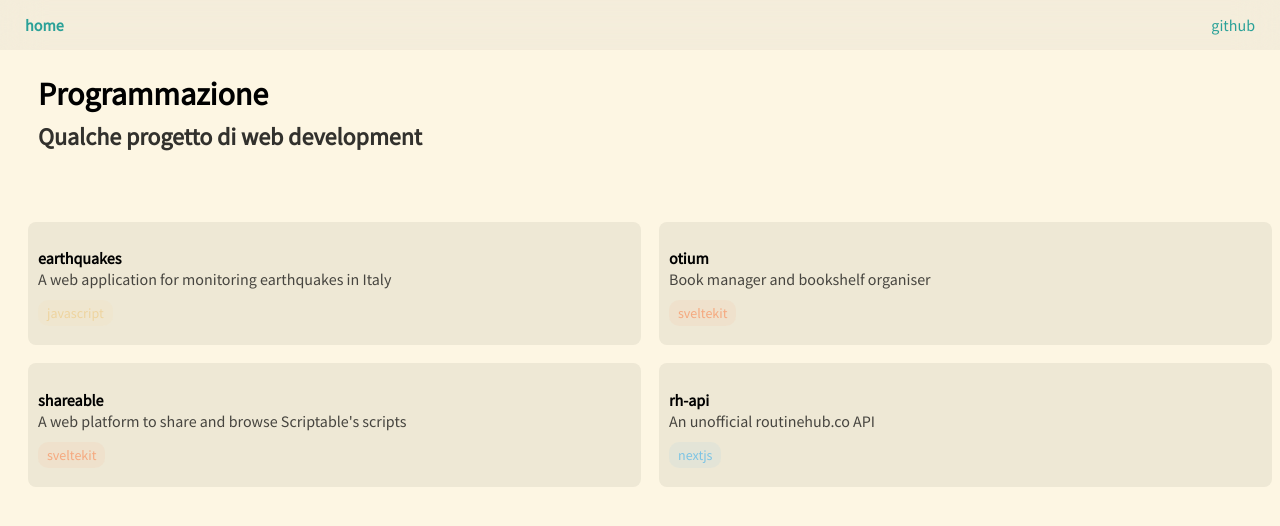
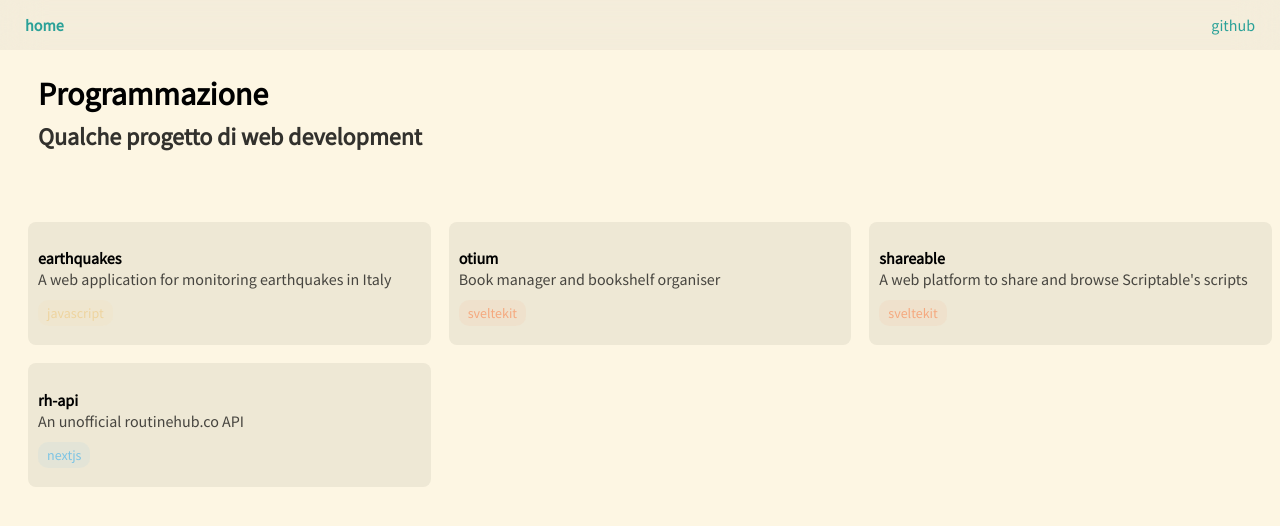
Before and after one commit to alombi/alombi.xyz, a SvelteKit app: page /programmazione in a window 1280 px wide. Shown: the top 526 px of the page. Built offline with nearby package versions, Linux system fonts and the light colour scheme.

Commit message:
Fixes a problem

```diff
--- a/src/routes/+page.svelte
+++ b/src/routes/+page.svelte
@@ -8,7 +8,7 @@
 </div>
 
 <div class="content">
-    <div class="box-container">
+    <div class="box-container box-container-2">
         <a href="/programmazione" class="button">
             <div class="box">
                 <h4>programmazione</h4>
--- a/src/routes/programmazione/+page.svelte
+++ b/src/routes/programmazione/+page.svelte
@@ -9,7 +9,7 @@
 </div>
 
 <div class="content">
-    <div class="box-container">
+    <div class="box-container box-container-2">
         <a target="_blank" rel="noreferrer" href="https://github.com/alombi/earthquakes">
             <div class="box">
                 <h4>earthquakes</h4>
```
